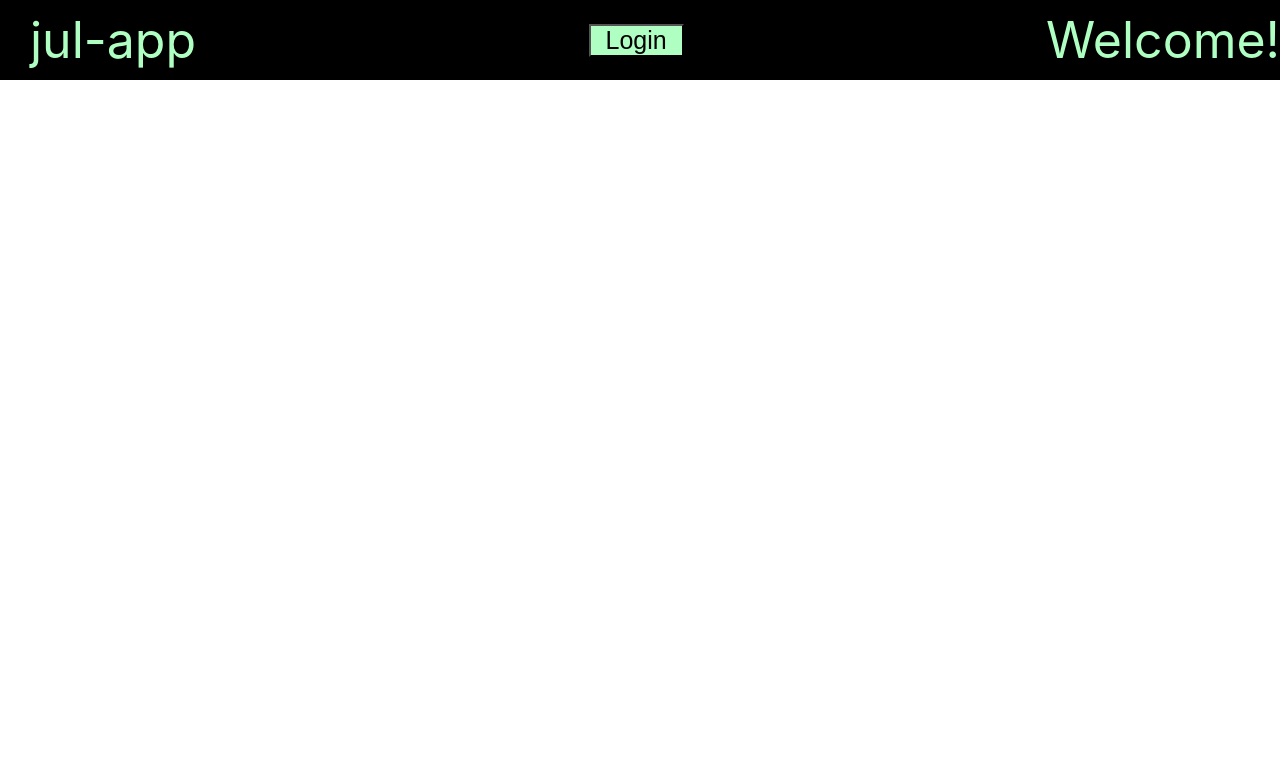
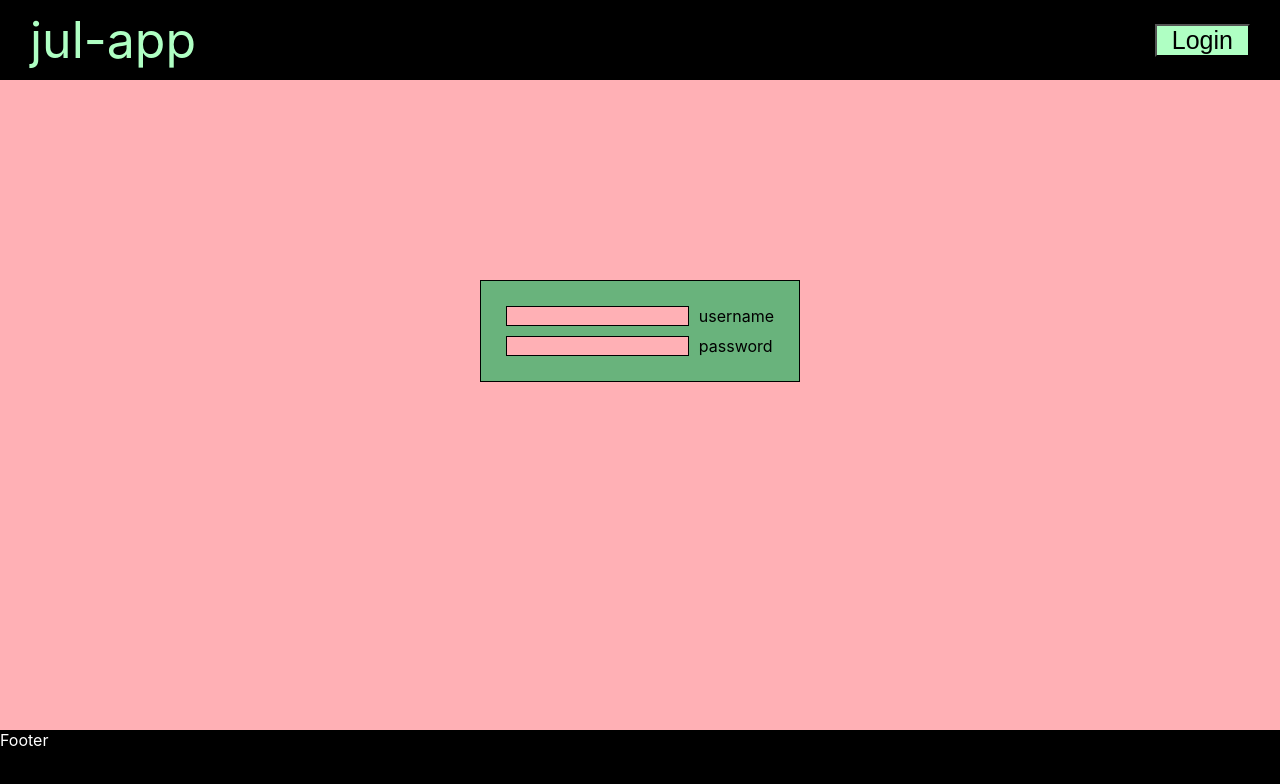
Before and after one commit to keithriver/jul-app, a React (Create React App) app: page / in a window 1280 px wide. Shown: the top 784 px of the page. Built offline with nearby package versions, Linux system fonts and the light colour scheme.

Commit message:
added body with great colors

```diff
--- a/src/App.css
+++ b/src/App.css
@@ -18,3 +18,43 @@
   font-size: 25px;
   padding: 0 15px;
 }
+
+.body {
+  background-color: #ffb0b5;
+  flex-grow: 7;
+  display: flex;
+  justify-content: center;
+  align-items: flex-start;
+}
+
+.page {
+  display: flex;
+  flex-direction: column;
+  height: 100vh;
+}
+
+.footer {
+  background-color: black;
+  flex-grow: 1;
+  color: white;
+}
+
+.form {
+  background-color: #69b37c;
+  display: flex;
+  flex-direction: column;
+  margin-top: 200px;
+  padding: 20px;
+  border: 1px solid black;
+}
+
+.input {
+  display: flex;
+  padding: 5px;
+}
+
+.input input {
+  margin-right: 10px;
+  background-color: #ffb0b5;
+  border: 1px solid black;
+}
--- a/src/App.js
+++ b/src/App.js
@@ -5,7 +5,7 @@ class App extends React.Component {
   constructor(props) {
     super(props);
     this.state = {
-      isLoggedIn: true
+      isLoggedIn: false
     };
     this.changeState = this.changeState.bind(this);
   }
@@ -20,12 +20,27 @@ class App extends React.Component {
     const { isLoggedIn } = this.state;
 
     return (
-      <div className="header">
-        <div className="logo">jul-app</div>
-        <button className="headButton" onClick={this.changeState}>
-          {isLoggedIn ? "Login" : "Log Out"}
-        </button>
-        <div>{isLoggedIn ? <div>Welcome!</div> : null}</div>
+      <div className="page">
+        <div className="header">
+          <div className="logo">jul-app</div>
+          <div>{isLoggedIn ? <div>Welcome!</div> : null}</div>
+          <button className="headButton" onClick={this.changeState}>
+            {isLoggedIn ? "Logout" : "Login"}
+          </button>
+        </div>
+        <div className="body">
+          <div className="form">
+            <div className="input">
+              <input />
+              <div>username</div>
+            </div>
+            <div className="input">
+              <input />
+              <div>password</div>
+            </div>
+          </div>
+        </div>
+        <div className="footer">Footer</div>
       </div>
     );
   }
```
Also changed, not shown: 1 other file (tests, documents, lock files or other folders).
